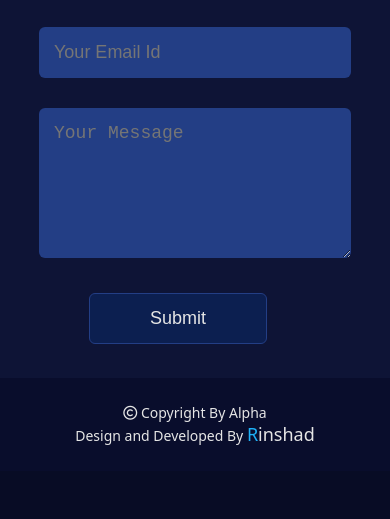
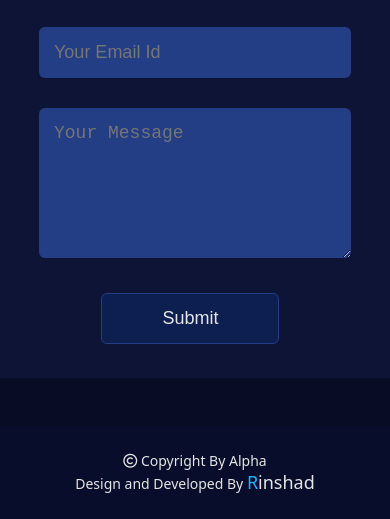
Before and after one commit to RIN5HAD/Portfolio-site, a plain HTML site: page index.html in a window 390 px wide. Shown: the part 6974-7493 px from the top of the page. Before the commit the page ends 7445 px from the top, so only its background shows below. Drawn offline with nearby package versions, Linux system fonts and the light colour scheme; a web font is replaced by a local one.

Commit message:
footer modified

```diff
--- a/style.css
+++ b/style.css
@@ -673,6 +673,7 @@ nav .fas{
 
     .copyright{
         font-size: 14px;
+        margin-top: 3rem
     }
 
     .progress-bar{
@@ -737,8 +738,8 @@ nav .fas{
         margin-top: 25px;
     }
     .btn{
-        margin: 50px;
         margin-top: 15px;
+        margin-left: 20%;
     }
     .nav-logo{
         margin: 10px -10px;
```
